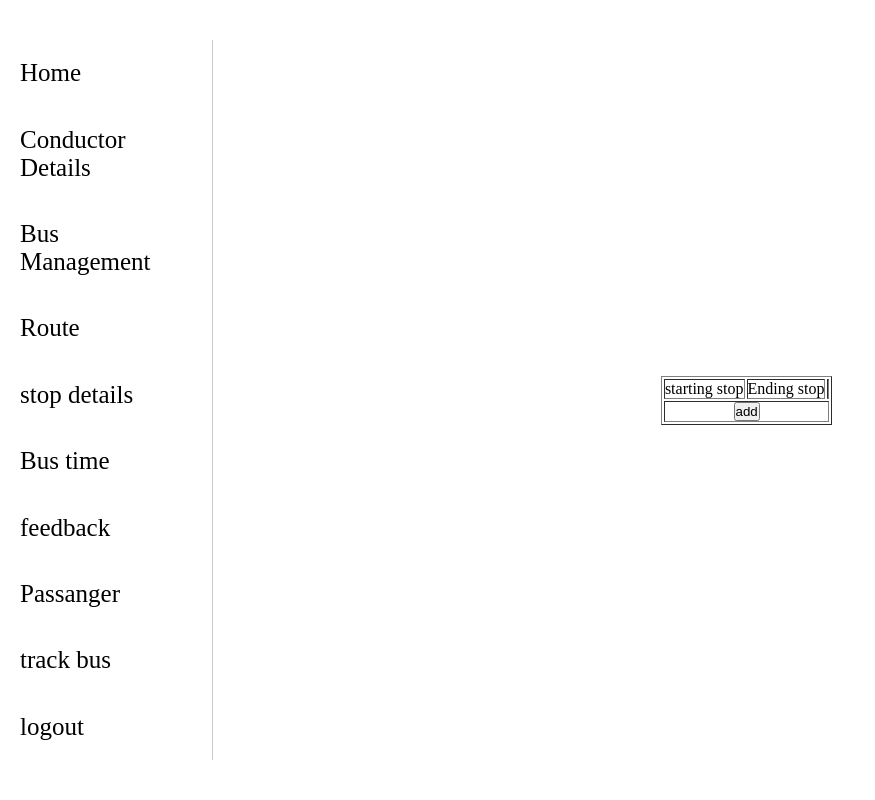
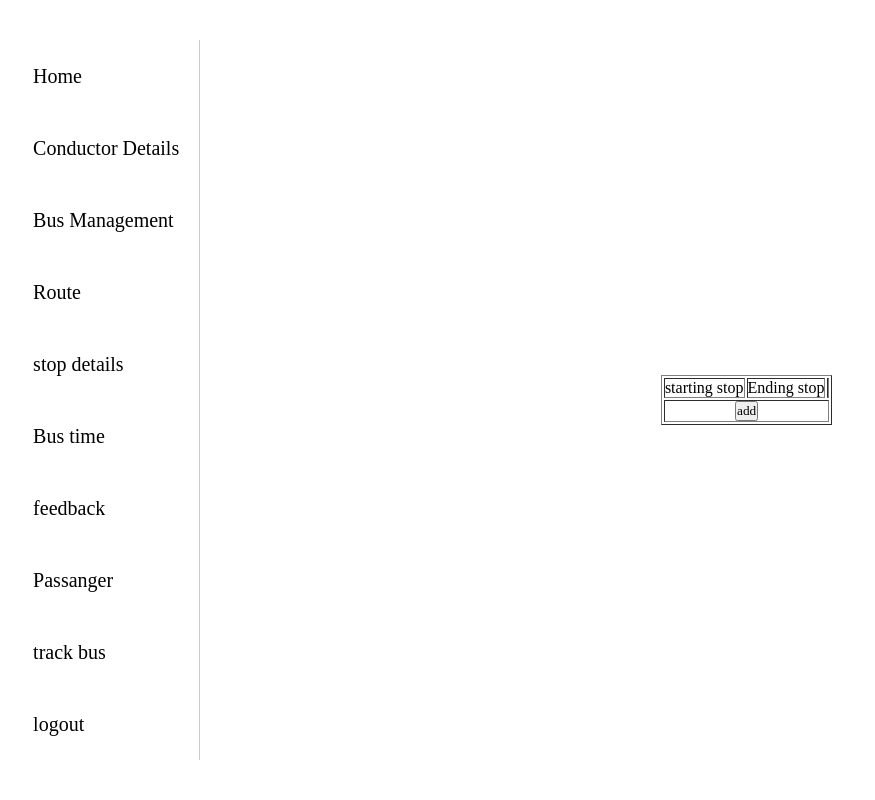
Before and after one commit to CAS-Nadapuram/LGEW, a Django app: page /route in a window 1280 px wide. Shown: the whole page, without its empty margins (0-875 px from the left). Run offline with Django 3.2, Linux system fonts and the light colour scheme; data that the repository does not hold is empty.

Commit message:
updated navbar

```diff
--- a/MainCode/static/css/index.css
+++ b/MainCode/static/css/index.css
@@ -3,6 +3,7 @@
           box-sizing: border-box;
   margin: 0;
   padding: 0;
+  font-family: 'Times New Roman', Times, serif;
 }
 
 body .main-container {
@@ -50,8 +51,12 @@ body .main-container .Navbar tr td {
 }
 
 body .main-container .Navbar tr td a {
-  font-size: 25px;
+  font-size: 20px;
   text-decoration: none;
   color: #000;
 }
+
+body .main-container .Navbar tr td a:hover {
+  color: #77777c;
+}
 /*# sourceMappingURL=index.css.map */
--- a/MainCode/static/css/index.scss
+++ b/MainCode/static/css/index.scss
@@ -2,6 +2,7 @@
     box-sizing: border-box;
     margin: 0;
     padding: 0;
+    font-family: 'Times New Roman', Times, serif;
 }
 body{
     .main-container{
@@ -11,12 +12,10 @@ body{
         place-items: center;
         grid-template-columns: 2fr 10fr;
         .Navbar{
-
             display: grid;
             place-items: center;
             border-right: 1px solid rgb(207, 202, 202);
             tr{
-
                 align-items: right;
                 height: 90vh;
                 display: flex;
@@ -27,9 +26,13 @@ body{
                     display: flex;
                     flex-direction: column;
                     a{
-                        font-size: 25px;
+                        font-size: 20px;
                         text-decoration: none;
                         color: #000;
+                        &:hover{
+                            // font-size: 21px;
+                            color: rgb(119, 119, 124);
+                        }
                     }
                 }
             }
--- a/templates/AddConductor.html
+++ b/templates/AddConductor.html
@@ -46,7 +46,7 @@
               <tr>
                 <td><label for="">Contact</label></td>
                 <td>
-                  <input type="number" name="contact"/>
+                  <input type="number" name="contact" required/>
                 </td>
               </tr>
               <tr>
@@ -63,13 +63,13 @@
               <tr>
                 <td><label for="">pin</label></td>
                 <td>
-                  <input type="number" name = "pin" />
+                  <input type="number" name = "pin" required/>
                 </td>
               </tr>
               <tr>
                 <td><label for="">bus</label></td>
                 <td>
-                  <select name="bus">
+                  <select name="bus" required>
                       <option value="">Select</option>
                       {% for i in data %}
                       <option value="{{i.BusId}}"> {{i.BusRegisterNUmber}}</option>
--- a/templates/RouteAdd.html
+++ b/templates/RouteAdd.html
@@ -30,11 +30,11 @@
             <table>
                 <tr>
                     <td>starting stop</td>
-                    <td><input type="text" name = "StartingStop"></td>
+                    <td><input type="text" name = "StartingStop" required></td>
                 </tr>
                 <tr>
                     <td>ending stop</td>
-                    <td><input type="text" name = "EndingStop"></td>
+                    <td><input type="text" name = "EndingStop" required></td>
                 </tr>
                 <tr>
                     <td colspan="2" align="center">
```
Also changed, not shown: 1 other file.
